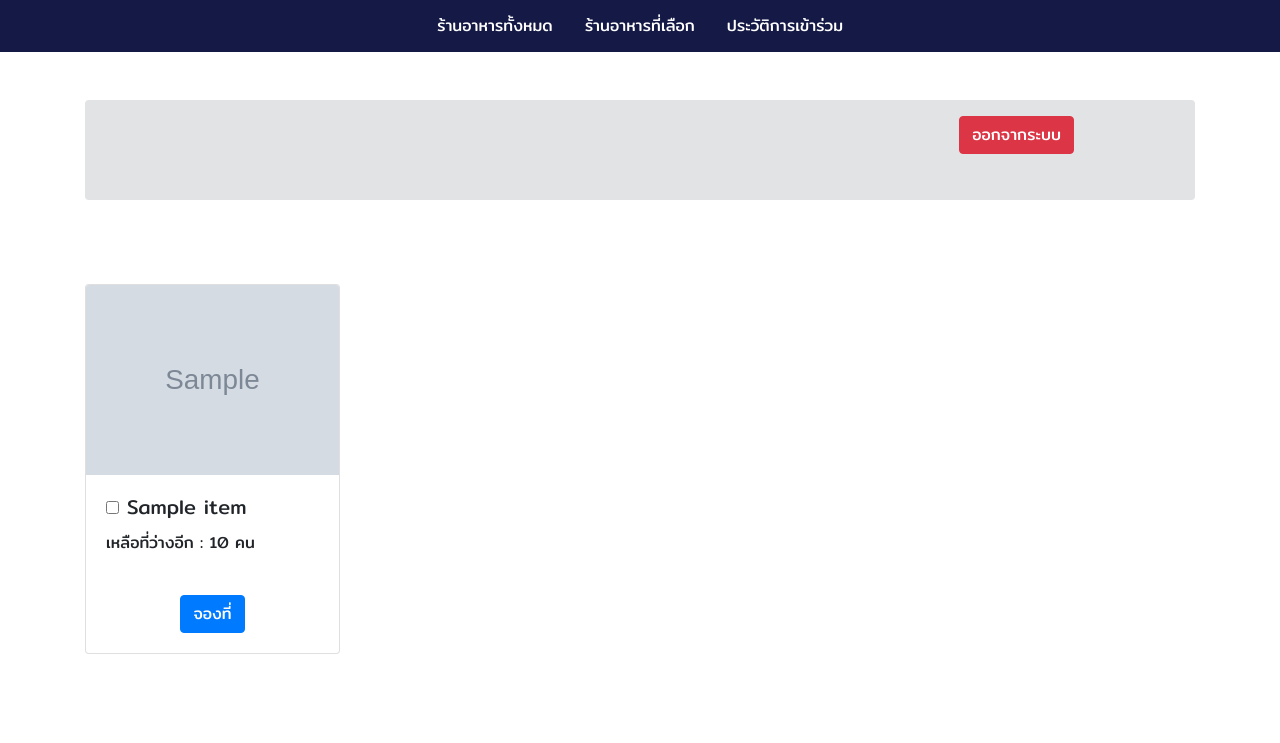
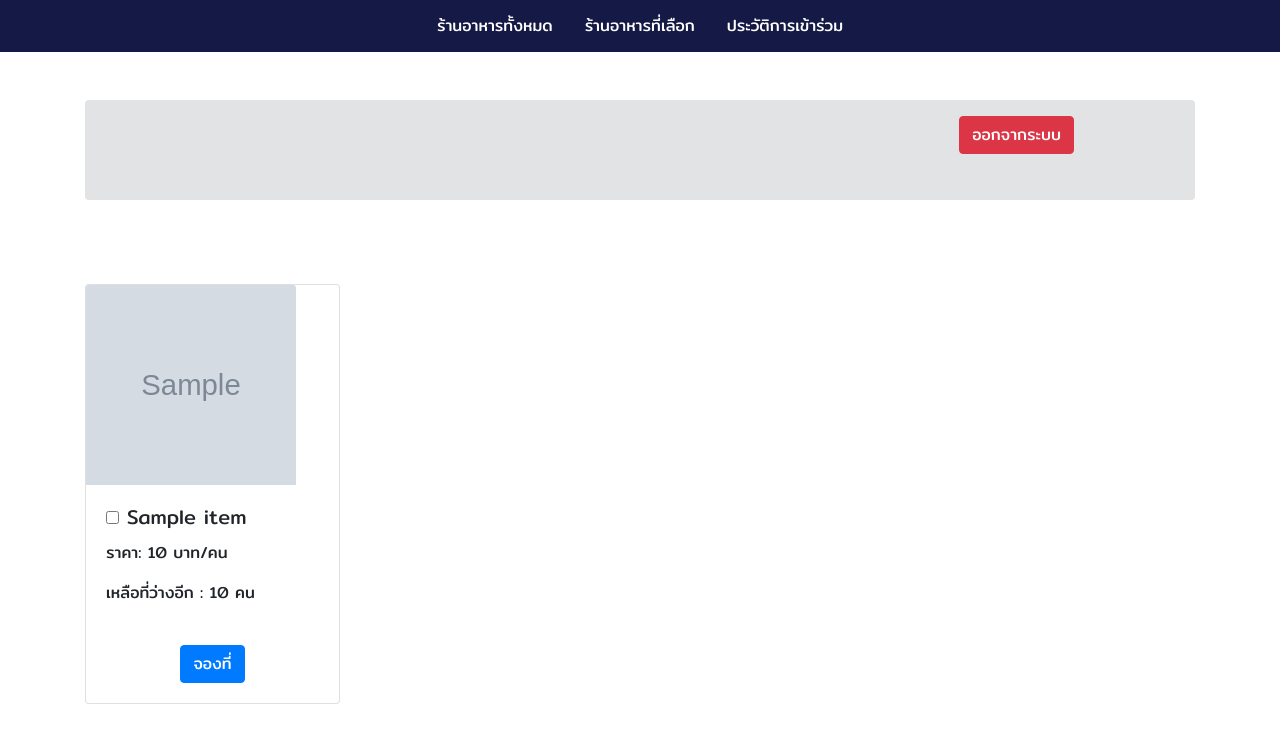
Before and after one commit to kanikns/KinDuaiDi, a Django app: template mysite/item/templates/item/main-item.html in a window 1280 px wide. Shown: the top 743 px of the page. Run offline with Django 3.2, Linux system fonts and the light colour scheme; the template is opened without the code that fills it: most values are stand-ins (such as "Sample title", 1, 10 or a date in 2020); grey boxes marked "Sample" are stand-in pictures; some libraries are stand-ins or nearby versions.

Commit message:
เพิ่มดาต้าเบสเเล้วจ้า
อย่าลืม makemigrations แล้ว migrate ใหม่นะ

```diff
--- a/mysite/item/models.py
+++ b/mysite/item/models.py
@@ -12,6 +12,7 @@ class Item(models.Model):
     update_date = models.DateField(auto_now=True, auto_now_add=False)
     reserve_status = models.CharField(max_length=2, default='01')
     amount_forreserve = models.IntegerField(default=0)
+    item_price = models.IntegerField(blank=True, null=True)
 
     def __str__(self):
         return self.item_name
--- a/mysite/item/templates/item/main-item.html
+++ b/mysite/item/templates/item/main-item.html
@@ -19,11 +19,12 @@
                     <div class="col-md-3">
                         <div class="card my-3">
                             {% if item.item_image %}
-                            <img src="{{item.item_image.url}}" class="card-img-top img-fluid"> {% endif %}
+                            <img src="{{item.item_image.url}}" class="card-img-top img-fluid" style="width: 210px; height: 200px"> {% endif %}
                             <div class="card-body">
                                 <h5 class="card-title">
                                     <input type="checkbox" name="item" value="{{item.id}}"> {{item.item_name}}
                                 </h5>
+                                <p>ราคา: {{item.item_price}} บาท/คน </p>
                                 <p>เหลือที่ว่างอีก : {{item.current_amount}} คน</p>
 <!--                                <p>เบอร์โทรติดต่อ: {{borrow.borrows.status}}</p>-->
                                 {% if item.reserve_status == '02' %}
```
